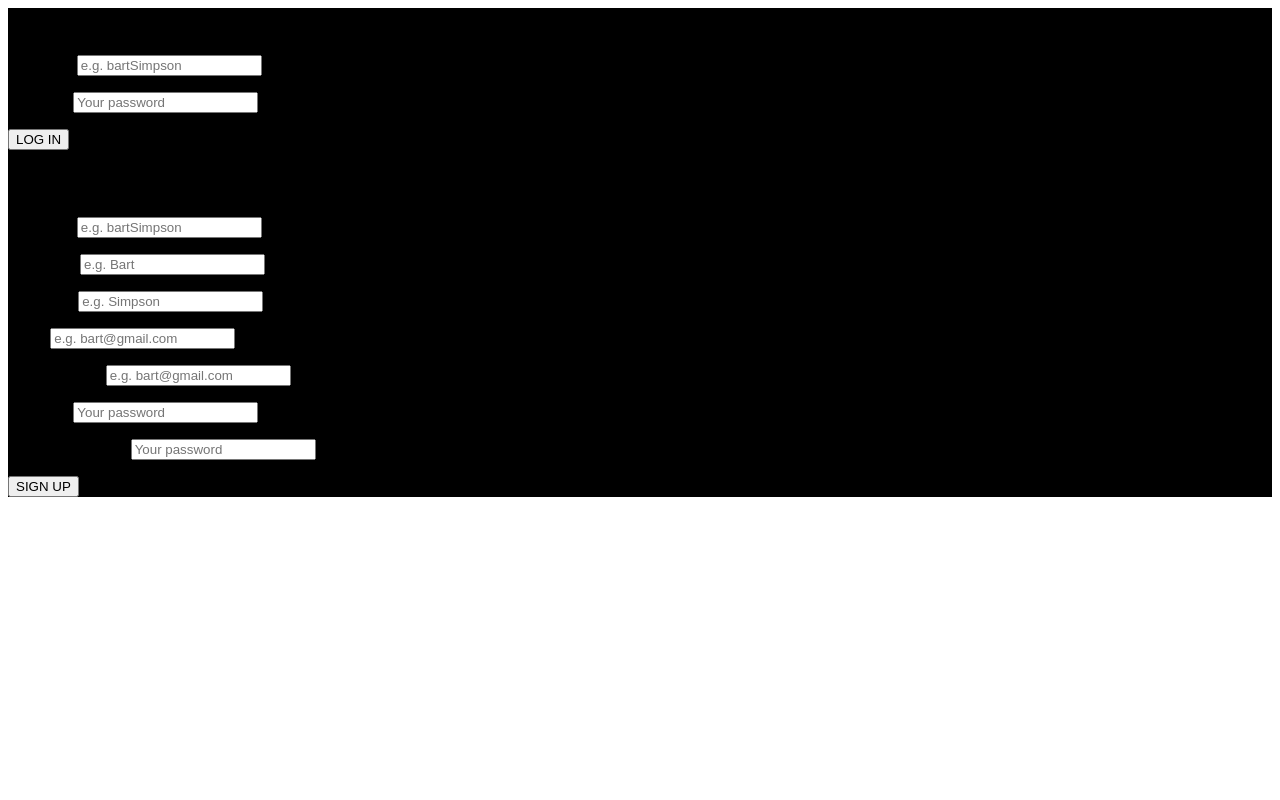
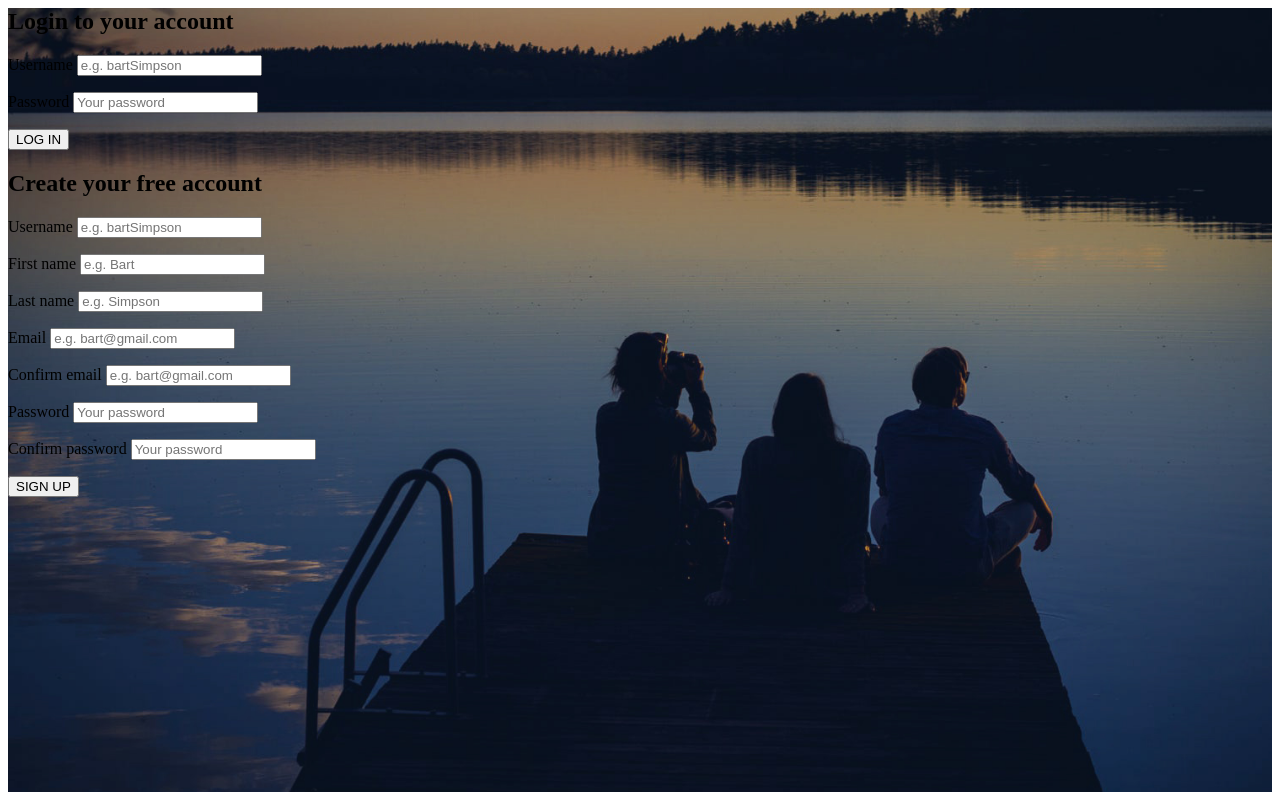
Before and after one commit to WilsonBenavides/Slotify, a PHP site: page /register.php in a window 1280 px wide. Run offline with PHP 8.4, Linux system fonts and the light colour scheme.

Commit message:
ep 24 Adding a background image

```diff
--- a/assets/css/register.css
+++ b/assets/css/register.css
@@ -1,3 +1,9 @@
 #background {
 	background-color: #000;
+    background-image: url(../images/bg.jpg);
+    background-position: center;
+    background-size: cover;
+    display: table;
+    height: 100%;
+    width: 100%;
 }
--- a/register.php
+++ b/register.php
@@ -95,5 +95,6 @@
 
 		</div>
 	</div>
+
 </body>
 </html>
```
